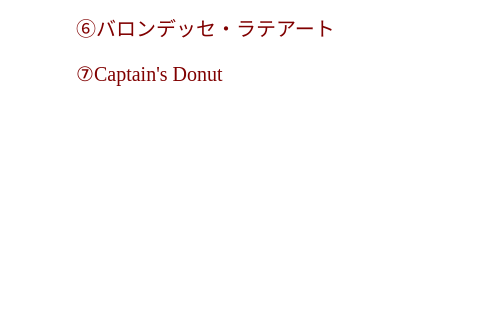
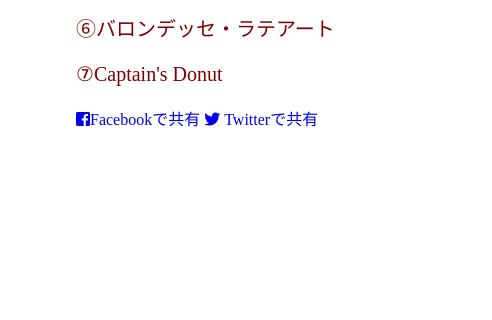
Before and after one commit to Honoka56/sample56, a plain HTML site: page index.html in a window 1280 px wide. Shown: the part 3559-3879 px from the top of the page, 788-1280 px from the left. Drawn offline with Linux system fonts and the light colour scheme.

Commit message:
Update index.html

```diff
--- a/index.html
+++ b/index.html
@@ -8,6 +8,7 @@
     <link href="https://fonts.googleapis.com/css2?family=Fredoka+One&display=swap" rel="stylesheet">
     <link href="https://fonts.googleapis.com/css2?family=Indie+Flower&display=swap" rel="stylesheet">
     <link href="https://fonts.googleapis.com/css2?family=M+PLUS+Rounded+1c&display=swap" rel="stylesheet">
+    <link href="https://use.fontawesome.com/releases/v5.6.1/css/all.css" rel="stylesheet">
     <meta name="viewport" content="width=device-width, initial-scale=1, minimum-scale=1, maximum-scale=1, user-scalable=no">
   </head>
   <body>
@@ -105,6 +106,13 @@
       <li><span>&#9317;</span>バロンデッセ・ラテアート</li>
       <li><span>&#9318;</span>Captain's Donut</li>
     </ul>
+    <div class="btnwrapper">
+    <a href="#" class="btn facebook">
+<i class="fab fa-facebook-square"></i>Facebookで共有
+</a>
+<a href="#" class="btn twitter"><i class="fab fa-twitter"></i>
+  Twitterで共有</a>
+</div>
       </div>
      </div>
      <footer>
```
